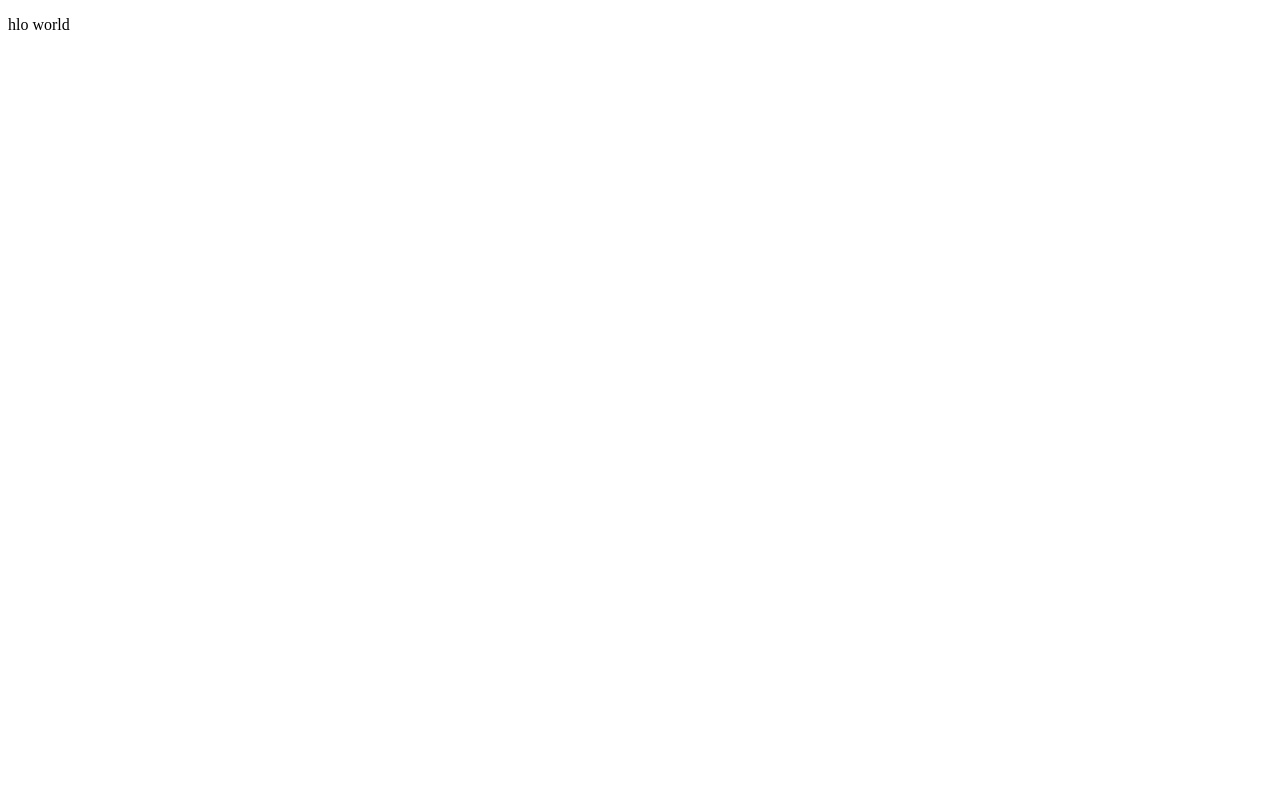
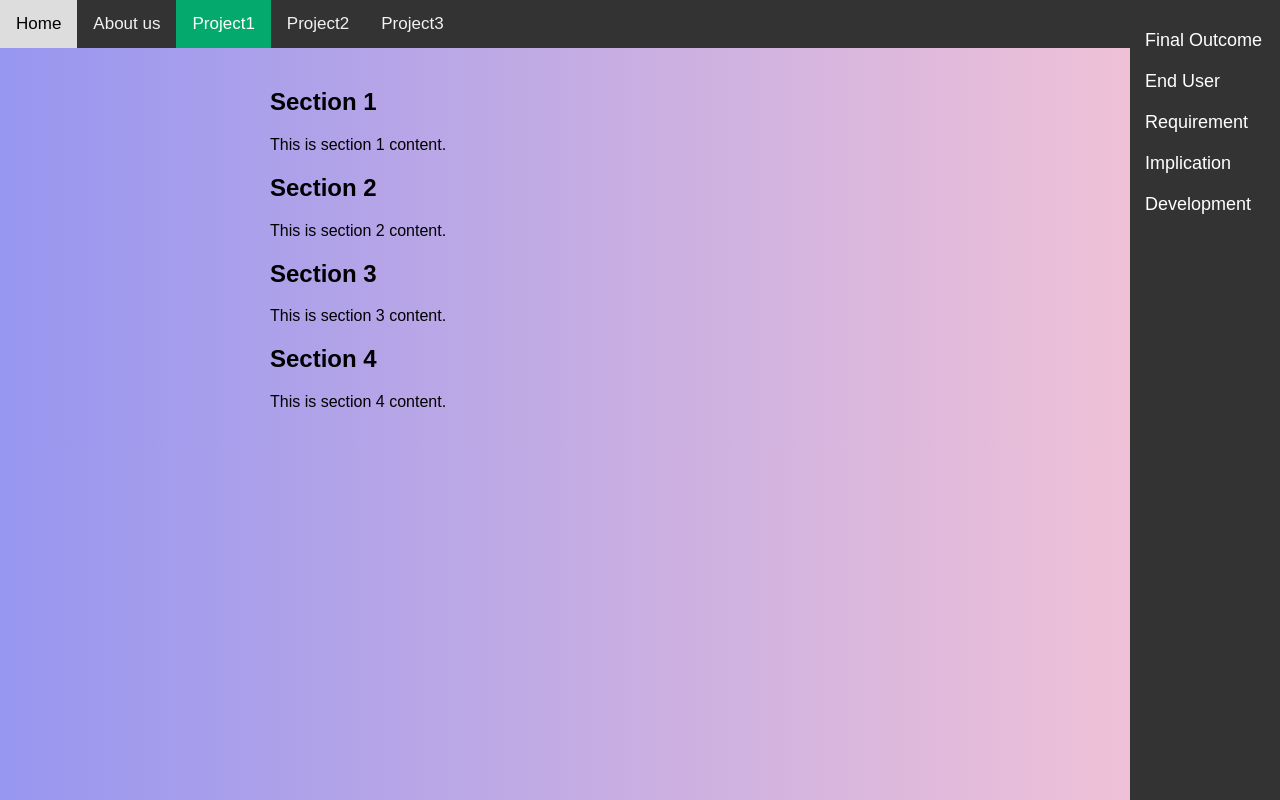
Before and after one commit to Pranayajoshi1/Year-11-Portfolio, a plain HTML site: page Aboutus.html in a window 1280 px wide. Drawn offline with Linux system fonts and the light colour scheme.

Commit message:
About change update

```diff
--- a/Aboutus.html
+++ b/Aboutus.html
@@ -3,9 +3,74 @@
 <head>
     <meta charset="UTF-8">
     <meta name="viewport" content="width=device-width, initial-scale=1.0">
-    <title>Document</title>
+    <title>Side Navigation Bar</title>
+    <link href="style.css" rel="stylesheet">
+    <style>
+        body {
+            font-family: Arial, sans-serif;
+            margin: 0;
+            padding: 0;
+        }
+
+        .sidenav {
+            height: 100%;
+            width: 150px; /* Adjust width as needed */
+            position: fixed;
+            top: 0;
+            right: 0;
+            background-color: #333;
+            overflow-x: hidden;
+            padding-top: 20px;
+        }
+
+        .sidenav a {
+            padding: 10px 15px;
+            text-decoration: none;
+            font-size: 18px;
+            color: #fff;
+            display: block;
+            transition: 0.3s;
+        }
+
+        .sidenav a:hover {
+            background-color: #555;
+        }
+
+        .content {
+            margin-left: 250px; /* Adjust according to sidenav width */
+            padding: 20px;
+        }
+    </style>
 </head>
 <body>
-    <p> hlo world </p>
+    <div class="topnav">
+        <a href="index.html">Home</a>
+        <a href="Aboutus.html">About us</a>
+        <a class="active" href="project1.html">Project1</a>
+        <a href="project2.html">Project2</a>
+        <a href="Project3.html">Project3</a>
+      </div>
+
+    <div class="sidenav">
+        <a href="Final Outcome1">Final Outcome</a>
+        <a href="#section2">End User</a>
+        <a href="#section3">Requirement</a>
+        <a href="#section4">Implication</a>
+        <a href="Development">Development</a>
+    </div>
+
+    <div class="content">
+        <h2 id="section1">Section 1</h2>
+        <p>This is section 1 content.</p>
+
+        <h2 id="section2">Section 2</h2>
+        <p>This is section 2 content.</p>
+
+        <h2 id="section3">Section 3</h2>
+        <p>This is section 3 content.</p>
+
+        <h2 id="section4">Section 4</h2>
+        <p>This is section 4 content.</p>
+    </div>
 </body>
 </html>
```
Also changed, not shown: style.css (line endings or trailing spaces).
